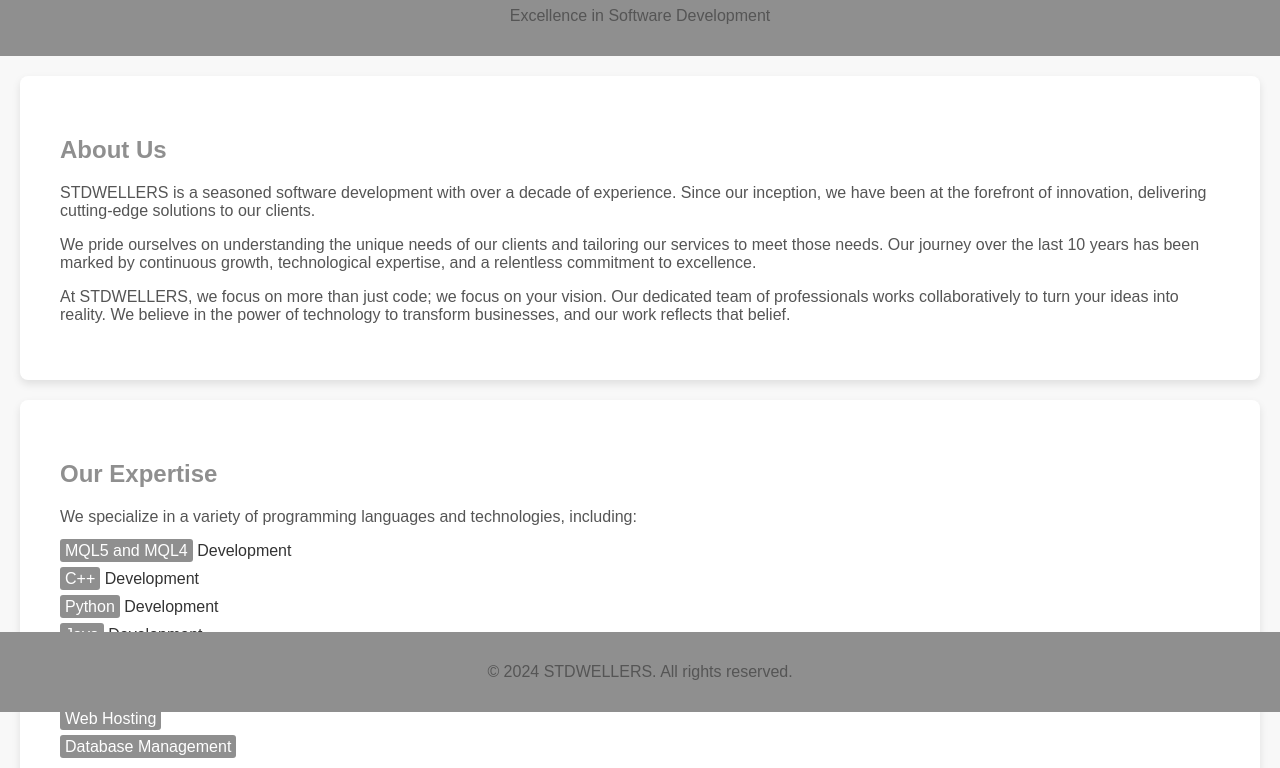
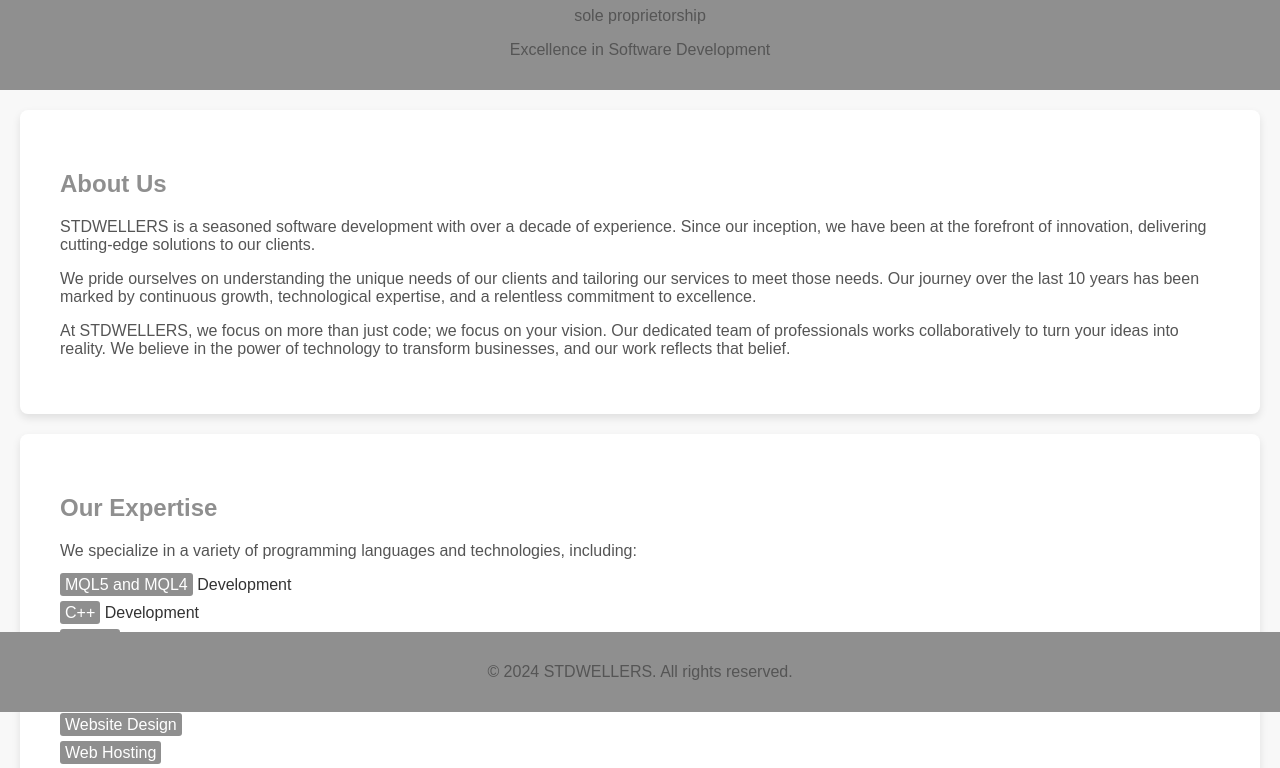
Before and after one commit to linkdown2023/stdwellet.net, a plain HTML site: page index.html in a window 1280 px wide. Shown: the part 88-856 px from the top of the page. Drawn offline with Linux system fonts and the light colour scheme.

Commit message:
Update index.html

```diff
--- a/index.html
+++ b/index.html
@@ -81,7 +81,8 @@
 
     <header>
         <h1>STDWELLERS</h1>
-        <p>Excellence in Software Development</p>
+        <p>sole proprietorship </p>
+        <p> Excellence in Software Development</p>
     </header>
 
     <section>
```
